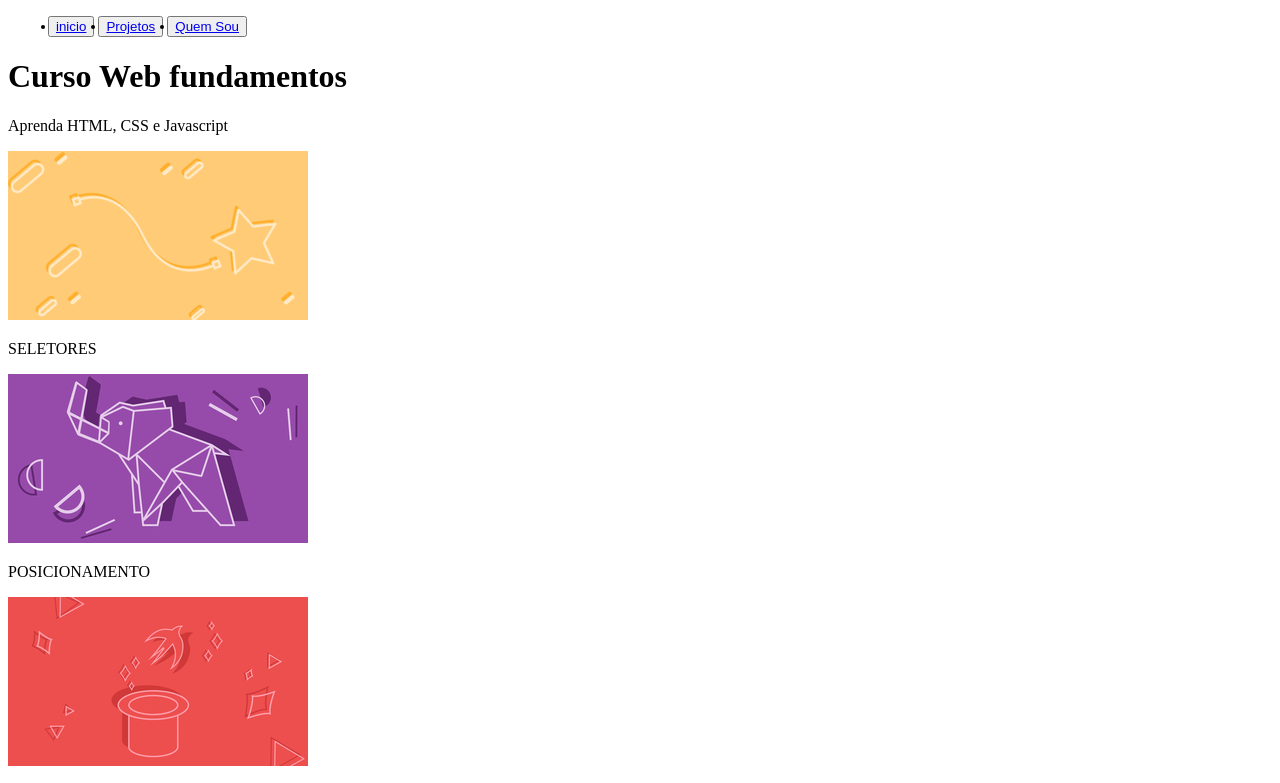
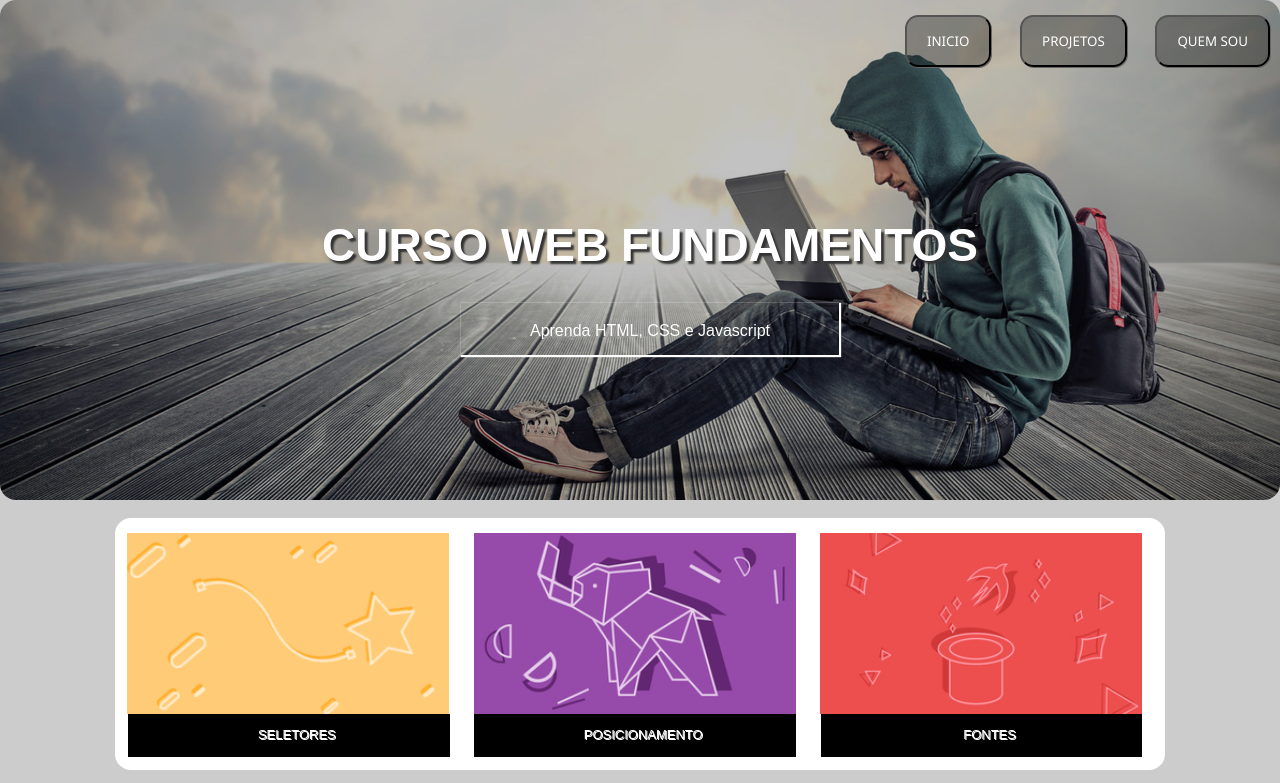
Before and after one commit to Cristianodias32/minha-primeira-pagina, a plain HTML site: page index.html in a window 1280 px wide. Shown: the top 783 px of the page. Drawn offline with Linux system fonts and the light colour scheme; the site is published under a folder, as on GitHub Pages, so addresses that start at the root find nothing.

Commit message:
Update index.html

```diff
--- a/index.html
+++ b/index.html
@@ -7,7 +7,7 @@
     <meta name="viewport" content="width=device-width, initial-scale=1.0">
     <title>Minha primeira pagina web</title>
 
-    <link rel="stylesheet" href="/style.css">
+    <link rel="stylesheet" href="style.css">
 </head>
 
 <body>
@@ -17,7 +17,7 @@
 
             <ul>
                 <button>
-                    <li><a href="/index.html">inicio</a></li>
+                    <li><a href="index.html">inicio</a></li>
                 </button>
                 <button>
                     <li><a href="#">Projetos</a></li>
@@ -40,17 +40,17 @@
 
                 <div class="row">
                     <div class="coluna">
-                        <img src="minha-primeira-pagina/card_01.png" alt="">
+                        <img src="card_01.png" alt="">
                         <p>SELETORES</p>
                     </div>
 
                     <div class="coluna">
-                        <img src="minha-primeira-pagina/card_02.jpg" alt="">
+                        <img src="card_02.jpg" alt="">
                         <p>POSICIONAMENTO</p>
                     </div>
 
                     <div class="coluna">
-                        <img src="minha-primeira-pagina/card_05.jpg" alt="">
+                        <img src="card_05.jpg" alt="">
                         <p>FONTES</p>
                     </div>
                 </div>
```
